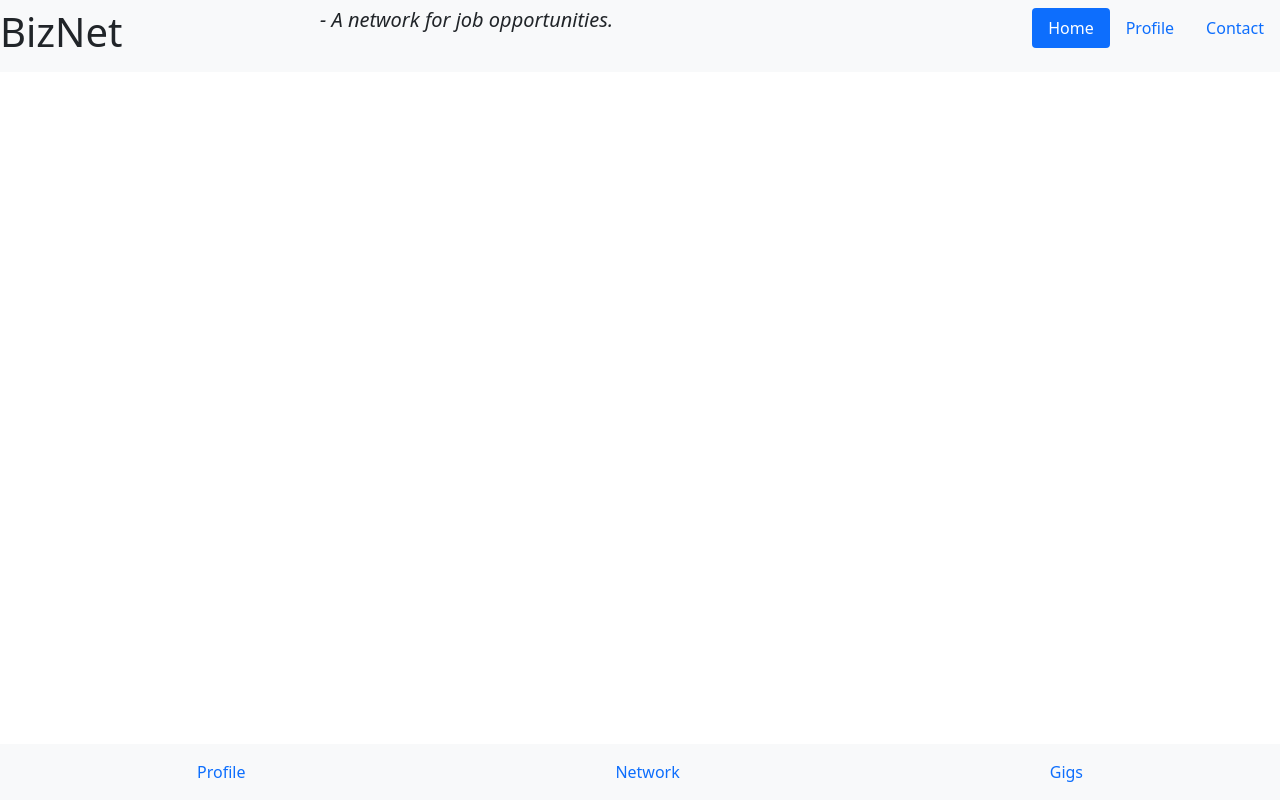
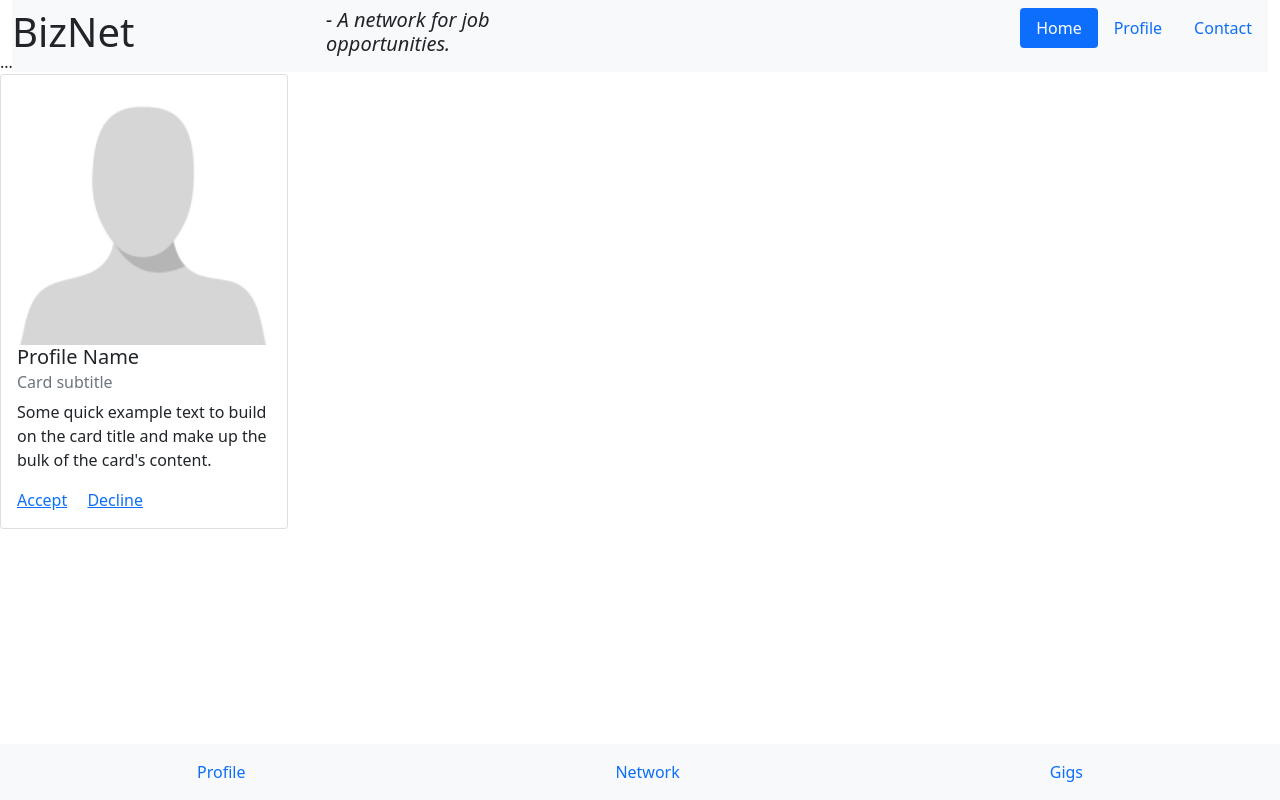
Before and after one commit to ElisabethCheston/BizNet, a Django app: page / in a window 1280 px wide. Run offline with Django 3.2, Linux system fonts and the light colour scheme.

Commit message:
Add static folder with css, js, and image files.

```diff
--- a/home/templates/home/index.html
+++ b/home/templates/home/index.html
@@ -2,44 +2,57 @@
 {% load static %}
 
 {% block content %}
-
-<nav class="navbar sticky-top navbar-light bg-light">
-    <div class="row justify-content-start col-6">
-        <div class="col">
-            <h1 class="blue">BizNet</h1>
-        </div>
-        <div class="col">
-            <h5><i>- A network for job opportunities.</i></h5>
-        </div>
+<h1> </h1>
+<h1> </h1>
+<h1> </h1>
+<h1> </h1>
 
 
-    </div>
+<!-- Nav tabs -->
+<header class="container-fluid nav-justified">
 
-    <ul class="nav justify-content-end nav-pills mb-3" id="pills-tab" role="tablist">
+    <ul class="nav nav-tabs" id="myTab" role="tablist">
         <li class="nav-item" role="presentation">
-            <button class="nav-link active" id="pills-home-tab" data-bs-toggle="pill" data-bs-target="#pills-home"
-                type="button" role="tab" aria-controls="pills-home" aria-selected="true">Home</button>
+            <button class="nav-link active" id="home-tab" data-bs-toggle="tab" data-bs-target="#home" type="button"
+                role="tab" aria-controls="home" aria-selected="true">Home</button>
         </li>
         <li class="nav-item" role="presentation">
-            <button class="nav-link" id="pills-profile-tab" data-bs-toggle="pill" data-bs-target="#pills-profile"
-                type="button" role="tab" aria-controls="pills-profile" aria-selected="false">Profile</button>
+            <button class="nav-link" id="profile-tab" data-bs-toggle="tab" data-bs-target="#profile" type="button"
+                role="tab" aria-controls="profile" aria-selected="false">Profile</button>
         </li>
         <li class="nav-item" role="presentation">
-            <button class="nav-link" id="pills-contact-tab" data-bs-toggle="pill" data-bs-target="#pills-contact"
-                type="button" role="tab" aria-controls="pills-contact" aria-selected="false">Contact</button>
+            <button class="nav-link" id="messages-tab" data-bs-toggle="tab" data-bs-target="#messages" type="button"
+                role="tab" aria-controls="messages" aria-selected="false">Messages</button>
         </li>
-
+        <li class="nav-item" role="presentation">
+            <button class="nav-link" id="settings-tab" data-bs-toggle="tab" data-bs-target="#settings" type="button"
+                role="tab" aria-controls="settings" aria-selected="false">Settings</button>
+        </li>
     </ul>
-
-</nav>
+</header>
 
 
-<nav class="navbar fixed-bottom navbar-light bg-light">
-    <div class="container-fluid">
-        <a class="flex-sm-fill text-sm-center nav-link active" aria-current="page" href="#">Profile</a>
-        <a class="flex-sm-fill text-sm-center nav-link" href="#">Network</a>
-        <a class="flex-sm-fill text-sm-center nav-link" href="#">Gigs</a>
+<!-- Tab panes -->
+<div class="tab-content">
+    <div class="tab-pane active" id="home" role="tabpanel" aria-labelledby="home-tab">...</div>
+    <div class="tab-pane" id="profile" role="tabpanel" aria-labelledby="profile-tab">...</div>
+    <div class="tab-pane" id="messages" role="tabpanel" aria-labelledby="messages-tab">...</div>
+    <div class="tab-pane" id="settings" role="tabpanel" aria-labelledby="settings-tab">...</div>
+</div>
+
+
+
+<div class="card" style="width: 18rem;">
+    <div class="card-body">
+        <img src="/workspace/BizNet/static/images/profile.png" class="card-img-top" alt="">
+        <h5 class="card-title">Profile Name</h5>
+        <h6 class="card-subtitle mb-2 text-muted">Card subtitle</h6>
+        <p class="card-text">Some quick example text to build on the card title and make up the bulk of the card's
+            content.</p>
+        <a href="#" class="card-link">Accept</a>
+        <a href="#" class="card-link">Decline</a>
     </div>
-</nav>
+</div>
+
 
 {% endblock %}
--- a/templates/base.html
+++ b/templates/base.html
@@ -44,7 +44,35 @@
     <title>BizNet</title>
   </head>
   <body>
-    <header class="container-fluid fixed-top"></header>
+    <header class="container-fluid fixed-top">
+        <nav class="navbar sticky-top navbar-light bg-light">
+
+    <div class="row justify-content-start col-6">
+        <div class="col">
+            <h1 class="blue">BizNet</h1>
+        </div>
+        <div class="col">
+            <h5><i>- A network for job opportunities.</i></h5>
+        </div>
+    </div>
+
+    <ul class="nav justify-content-end nav-pills mb-3" id="pills-tab" role="tablist">
+        <li class="nav-item" role="presentation">
+            <button class="nav-link active" id="pills-home-tab" data-bs-toggle="pill" data-bs-target="#pills-home"
+                type="button" role="tab" aria-controls="pills-home" aria-selected="true">Home</button>
+        </li>
+        <li class="nav-item" role="presentation">
+            <button class="nav-link" id="pills-profile-tab" data-bs-toggle="pill" data-bs-target="#pills-profile"
+                type="button" role="tab" aria-controls="pills-profile" aria-selected="false">Profile</button>
+        </li>
+        <li class="nav-item" role="presentation">
+            <button class="nav-link" id="pills-contact-tab" data-bs-toggle="pill" data-bs-target="#pills-contact"
+                type="button" role="tab" aria-controls="pills-contact" aria-selected="false">Contact</button>
+        </li>
+    </ul>
+
+</nav>
+    </header>
 
     {% if messages %}
         <div class="message-container"></div>
@@ -60,5 +88,14 @@
 
     {% block postloadjs %}
     {% endblock %}
+
+    <!-- Fixed footer nav -->
+    <nav class="navbar fixed-bottom navbar-light bg-light">
+    <div class="container-fluid">
+        <a class="flex-sm-fill text-sm-center nav-link active" aria-current="page" href="#">Profile</a>
+        <a class="flex-sm-fill text-sm-center nav-link" href="#">Network</a>
+        <a class="flex-sm-fill text-sm-center nav-link" href="#">Gigs</a>
+    </div>
+</nav>
   </body>
 </html>
```
Also changed, not shown: static/css/index.css (added), static/images/profile.png (added).
